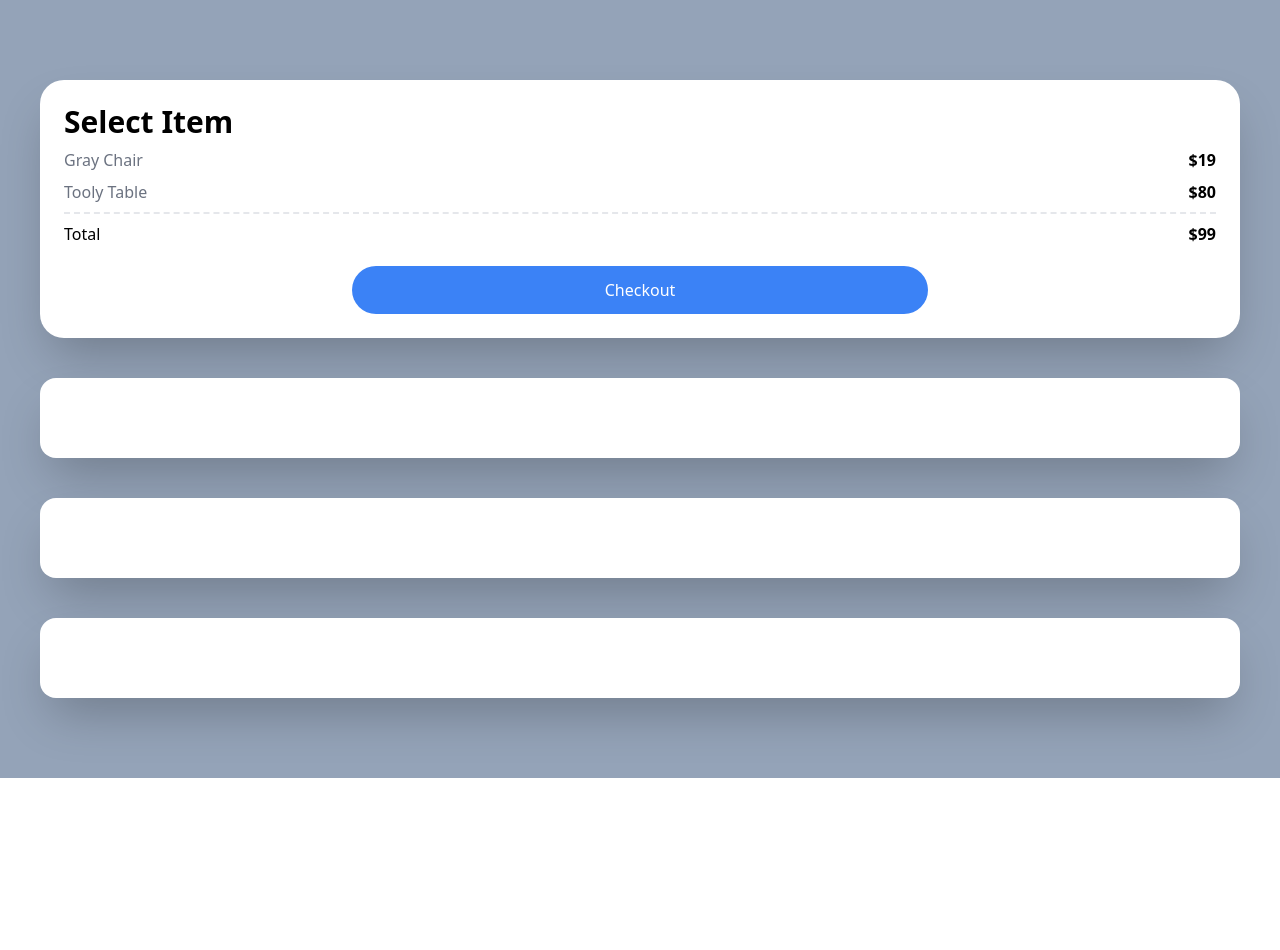
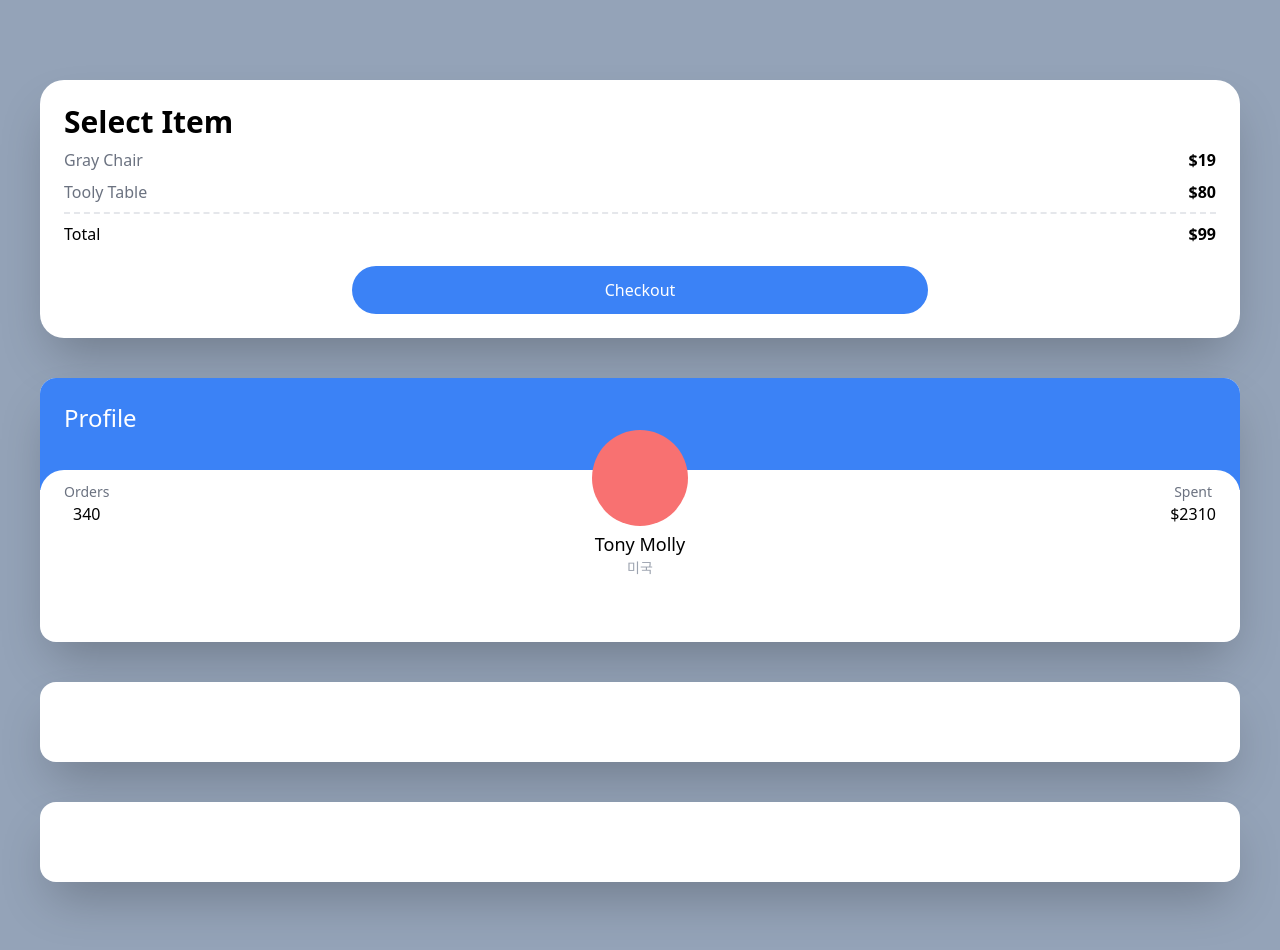
Before and after one commit to SM0413/carrotMarket, a Next.js app: page / in a window 1280 px wide. Shown: the top 950 px of the page. Before the commit the page ends 800 px from the top, so only its background shows below. Built offline with nearby package versions, Linux system fonts and the light colour scheme.

Commit message:
Test Drive part Two

```diff
--- a/pages/index.tsx
+++ b/pages/index.tsx
@@ -21,8 +21,32 @@ const Home: NextPage = () => {
           Checkout
         </div>
       </div>
+
+      <div className="bg-white overflow-hidden rounded-2xl shadow-2xl ">
+        <div className="bg-blue-500 p-6 pb-14">
+          <span className="text-white text-2xl ">Profile</span>
+        </div>
+        <div className="rounded-3xl p-6 bg-white relative -top-5">
+          <div className="flex relative -top-16 items-end justify-between">
+            <div className="flex flex-col items-center">
+              <span className="text-sm text-gray-500">Orders</span>
+              <span className="font-medium">340</span>
+            </div>
+            <div className="h-24 w-24 bg-red-400 rounded-full" />
+            <div className="flex flex-col items-center">
+              <span className="text-sm text-gray-500">Spent</span>
+              <span className="font-medium">$2310</span>
+            </div>
+          </div>
+          <div className="relative flex flex-col items-center -top-10  -mt-5 -mb-5">
+            <span className="text-lg font-medium">Tony Molly</span>
+            <span className="text-sm text-gray-400">미국</span>
+          </div>
+        </div>
+      </div>
+
       <div className="bg-white p-10 rounded-2xl shadow-2xl "></div>
-      <div className="bg-white p-10 rounded-2xl shadow-2xl "></div>
+
       <div className="bg-white p-10 rounded-2xl shadow-2xl "></div>
     </div>
   );
```
